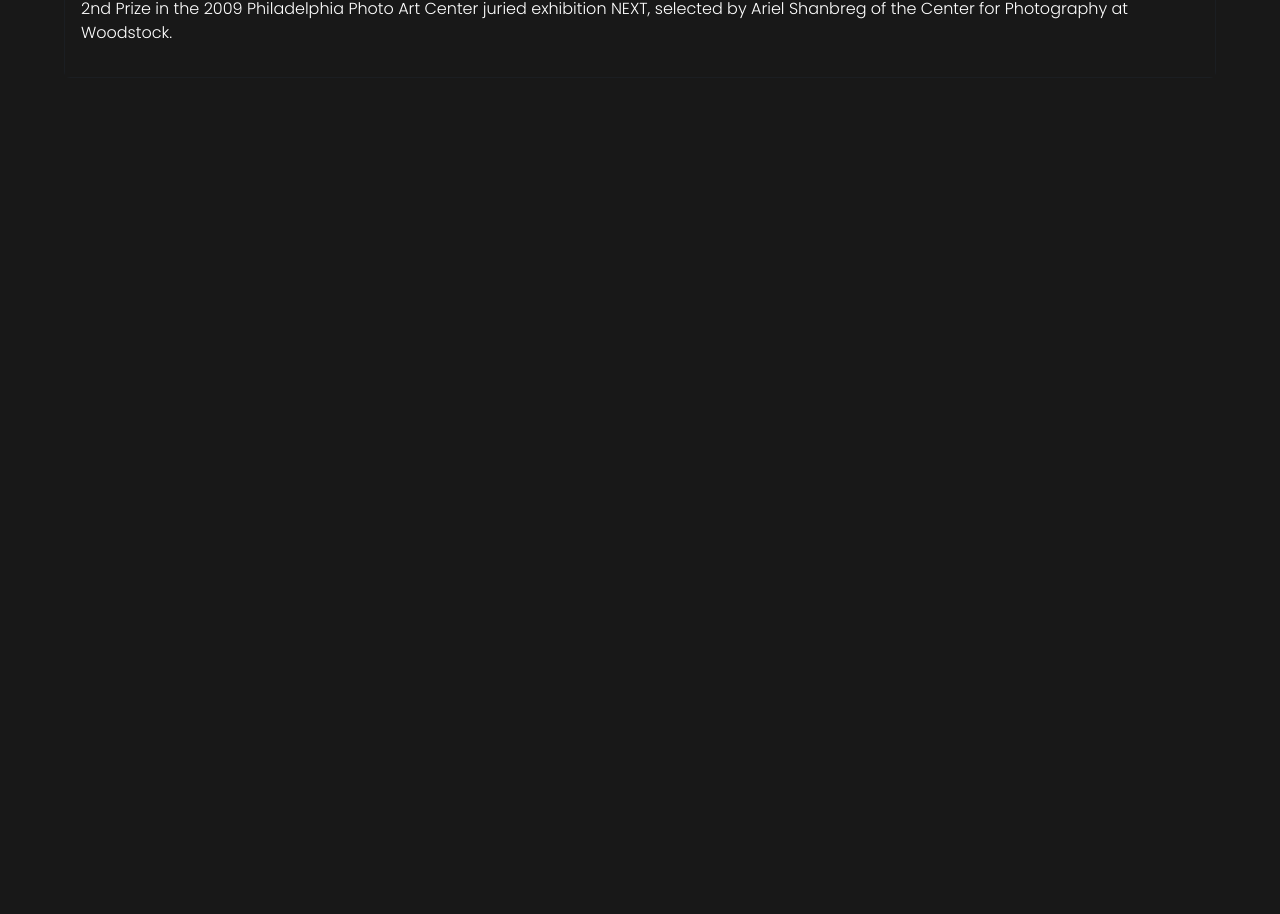
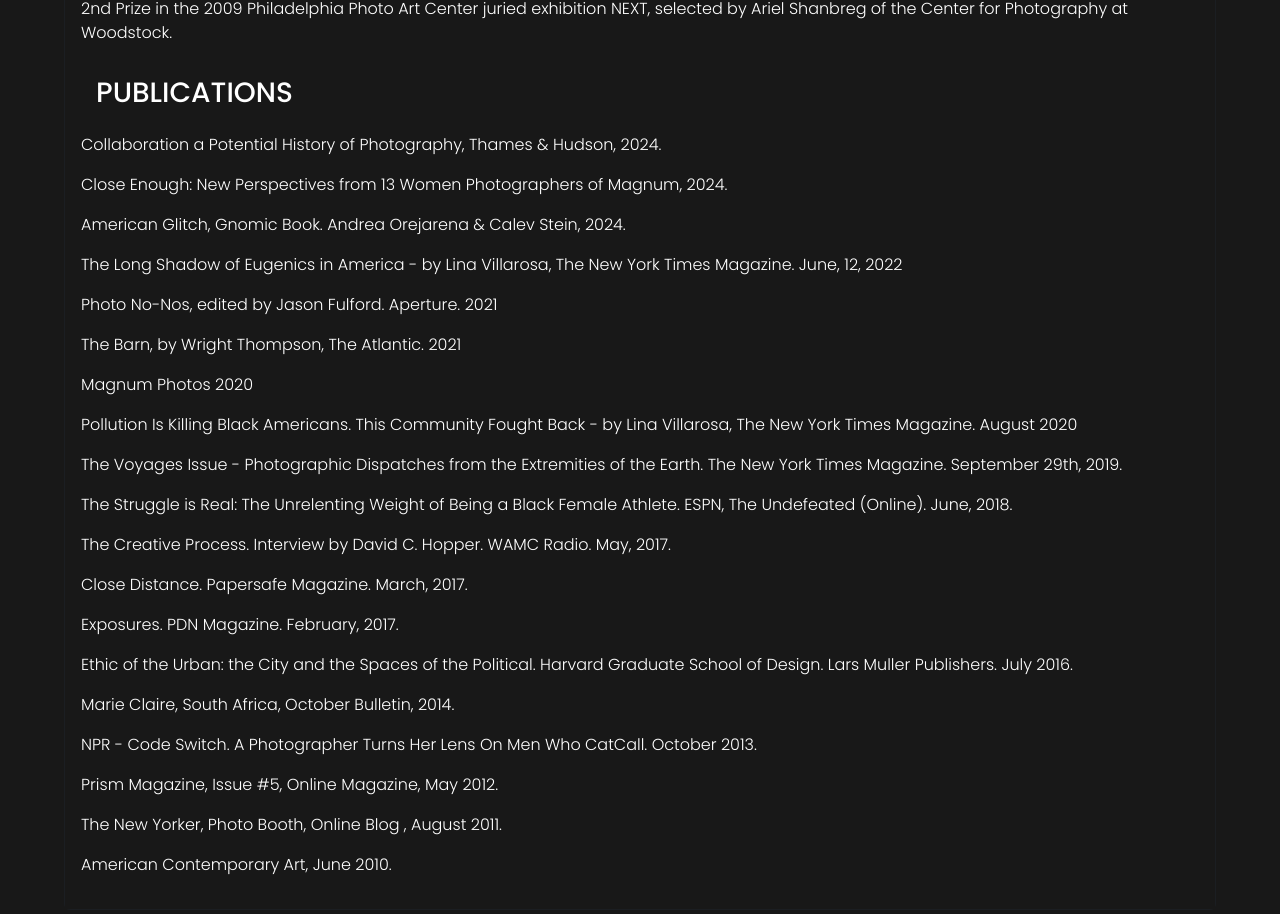
Before and after one commit to Hannahphoto/photovideo-web, a React (Vite) app in the folder photovideo-web/: page /cv in a window 1280 px wide. Shown: the part 1550-2464 px from the top of the page. Before the commit the page ends 1692 px from the top, so only its background shows below. Built offline with nearby package versions, Linux system fonts and the light colour scheme.

Commit message:
final touches

```diff
--- a/photovideo-web/src/App.css
+++ b/photovideo-web/src/App.css
@@ -30,6 +30,7 @@
 em{
   background-color: transparent;
   font-size: 100%;
+
 }
 
 .col-1{
--- a/photovideo-web/src/components/contact.jsx
+++ b/photovideo-web/src/components/contact.jsx
@@ -30,6 +30,7 @@
                     Currently, Ms. Price lives and works in Philadelphia, PA.
 
                 </p>
+
                 </div>
             </div>
 
--- a/photovideo-web/src/components/cv.jsx
+++ b/photovideo-web/src/components/cv.jsx
@@ -98,6 +98,101 @@
                     <p>
                         2nd Prize in the 2009 Philadelphia Photo Art Center juried exhibition NEXT, selected by Ariel  Shanbreg of the Center for Photography at Woodstock.
                     </p>
+                    <h3>
+                        PUBLICATIONS
+                    </h3>
+                    <p>
+                        Collaboration a Potential History of Photography, Thames & Hudson, 2024.
+                    </p>
+                    <p>
+                        Close Enough: New Perspectives from 13 Women Photographers of Magnum, 2024.
+
+                    </p>
+                    <p>
+                        American Glitch, Gnomic Book. Andrea Orejarena & Calev Stein, 2024.
+                    </p>
+
+                    <p>
+                        The Long Shadow of Eugenics in America - by Lina Villarosa,
+                        The New York Times Magazine. June, 12, 2022
+
+                    </p>
+
+                    <p>
+                        Photo No-Nos, edited by Jason Fulford. Aperture. 2021
+
+                    </p>
+                    <p>
+                        The Barn, by Wright Thompson, The Atlantic. 2021
+
+                    </p>
+
+                    <p>
+                        Magnum Photos 2020
+                    </p>
+
+                    <p>
+                        Pollution Is Killing Black Americans. This Community Fought Back  - by Lina Villarosa,
+                        The New York Times Magazine. August 2020
+
+                    </p>
+
+                    <p>
+                        The Voyages Issue - Photographic Dispatches from the Extremities of the Earth.
+                        The New York Times Magazine. September 29th, 2019.
+
+                    </p>
+
+                    <p>
+                        The Struggle is Real: The Unrelenting Weight of Being a Black Female Athlete.
+                        ESPN, The Undefeated (Online). June, 2018.
+
+                    </p>
+
+                    <p>
+                        The Creative Process. Interview by David C. Hopper. WAMC Radio. May, 2017.
+
+                    </p>
+
+                    <p>
+                        Close Distance. Papersafe Magazine. March, 2017.
+
+                    </p>
+
+                    <p>
+                        Exposures. PDN Magazine. February, 2017.
+
+                    </p>
+
+                    <p>
+                        Ethic of the Urban: the City and the Spaces of the Political. Harvard Graduate School of Design. Lars Muller Publishers. July 2016.
+
+                    </p>
+
+                    <p>
+                        Marie Claire, South Africa, October Bulletin, 2014.
+                    </p>
+
+                    <p>
+                        NPR - Code Switch. A Photographer Turns Her Lens On Men Who CatCall. October 2013.
+                    </p>
+
+                    <p>
+                        Prism Magazine, Issue #5, Online Magazine, May 2012.
+
+                    </p>
+
+                    <p>
+                        The New Yorker, Photo Booth, Online Blog , August 2011.
+                    </p>
+
+                    <p>
+                        American Contemporary Art, June 2010.
+                    </p>
+
+
+
+
                 </div>
             </div>
 
--- a/photovideo-web/src/components/home.jsx
+++ b/photovideo-web/src/components/home.jsx
@@ -220,7 +220,7 @@
                     <span className="visually-hidden">Next</span>
                 </button>
 
-                <button type="button" className="btn btn-outline-info" onClick={() => openInNewTab("https://drive.google.com/file/d/1eK7iI_Vx5DMExYNytEoYeG-pVhs1gajO/view?usp=sharing")} style={{ width: "30%", marginLeft: "35%", marginTop: "0%", cursor: "pointer" }}>
+                <button type="button" className="btn btn-outline-info" onClick={() => openInNewTab("https://drive.google.com/file/d/1eK7iI_Vx5DMExYNytEoYeG-pVhs1gajO/view?usp=sharing")} style={{ width: "30%", marginLeft: "35%", marginTop: "0%", marginBottom:"10px", cursor: "pointer" }}>
                 Download PDF For Your Phone
                 </button>
             </div>
--- a/photovideo-web/src/components/navbar.jsx
+++ b/photovideo-web/src/components/navbar.jsx
@@ -37,7 +37,12 @@
                     </div>
                 </div>
             </nav>
-            <footer className="fixed-bottom">
+            <footer className="fixed-bottom" style={{ color: 'grey' }}>
+            <p>
+                    <em>
+                        I developed this website, please inquire if you need a website.
+                    </em>
+                </p>
                 <div className="container-fluid">
                 <Link onClick={() => openLink("https://www.instagram.com/hannahprice_photovideo/")}>
                 <img className="col" src="/images/Instagram-logo.png" alt="instagram logo" id="icon"></img>
```
Lines whose indentation alone changed are shown as unchanged.
